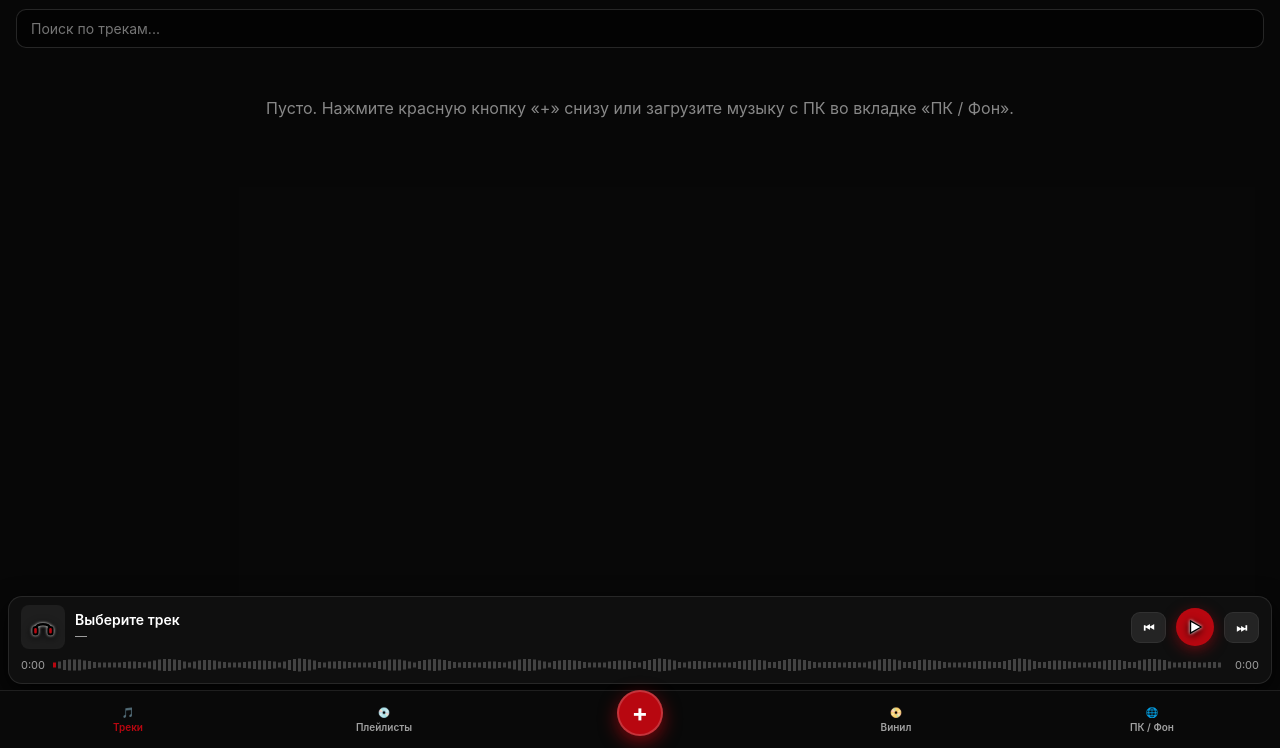
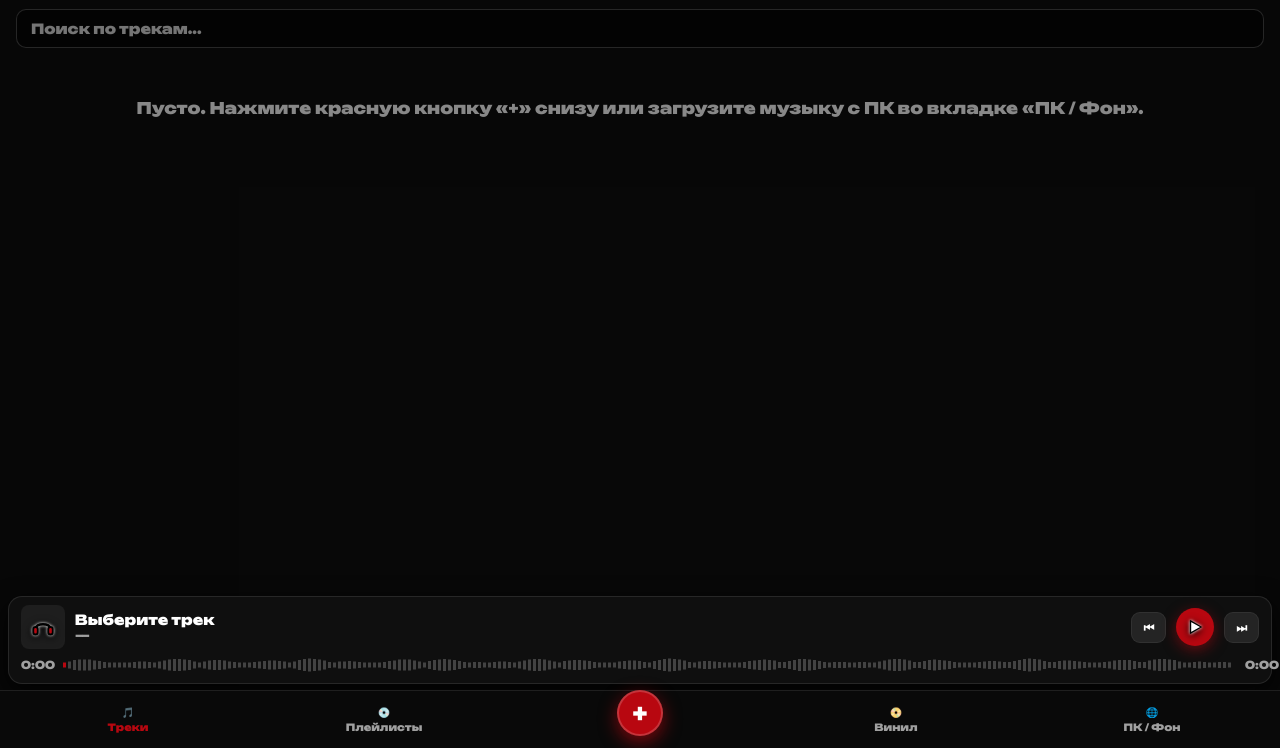
Before and after one commit to permach000/SpyderPlayer-Android, a website: page www/index.html in a window 1280 px wide. Shown: the part 52-800 px from the top of the page. Drawn offline with Linux system fonts and the light colour scheme.

Commit message:
Add Bounded font to Android app

```diff
--- a/www/index.html
+++ b/www/index.html
@@ -6,8 +6,14 @@
 <meta name="viewport" content="width=device-width, initial-scale=1.0, maximum-scale=1.0, user-scalable=no, viewport-fit=cover">
 <title>SpiderPlayer</title>
 <style>
+  @font-face {
+    font-family: 'Bounded';
+    src: url('Bounded.ttf') format('truetype');
+    font-weight: normal;
+    font-style: normal;
+  }
   :root { --bg: #0c0c0c; --card: rgba(22,22,22,0.78); --accent: #b80710; --accent-hover: #d40a14; --text: #fff; --dim: #a0a0a0; }
-  * { box-sizing: border-box; margin: 0; padding: 0; font-family: -apple-system, 'Segoe UI', Roboto, sans-serif; -webkit-tap-highlight-color: transparent; user-select: none; }
+  * { box-sizing: border-box; margin: 0; padding: 0; font-family: 'Bounded', -apple-system, 'Segoe UI', Roboto, sans-serif; -webkit-tap-highlight-color: transparent; user-select: none; }
   body { background: var(--bg); color: var(--text); height: 100dvh; display: flex; flex-direction: column; overflow: hidden; position: relative; }
   .bg-layer { position: fixed; inset: -16px; background-size: cover; background-position: center; z-index: -2; transition: filter 0.35s ease, opacity 0.35s ease; }
   .bg-layer.blurred { filter: blur(15px) brightness(0.6); }
```
Also changed, not shown: www/Bounded.ttf (added).
